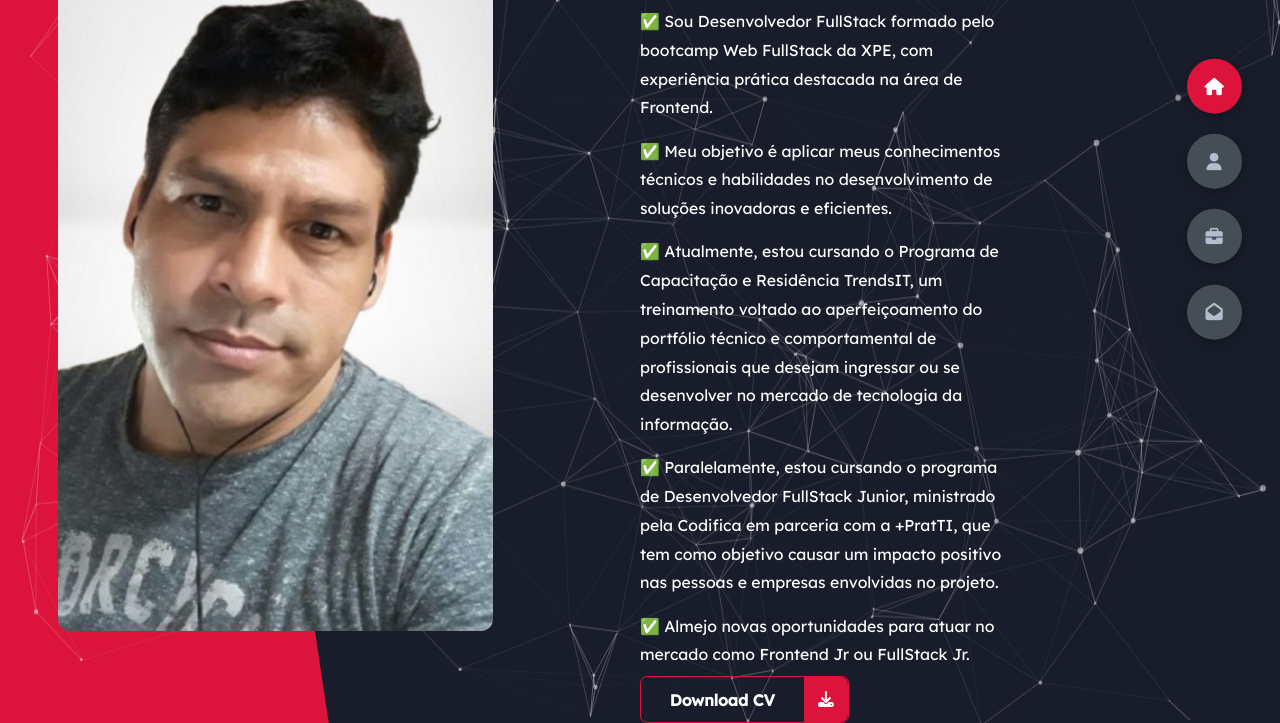
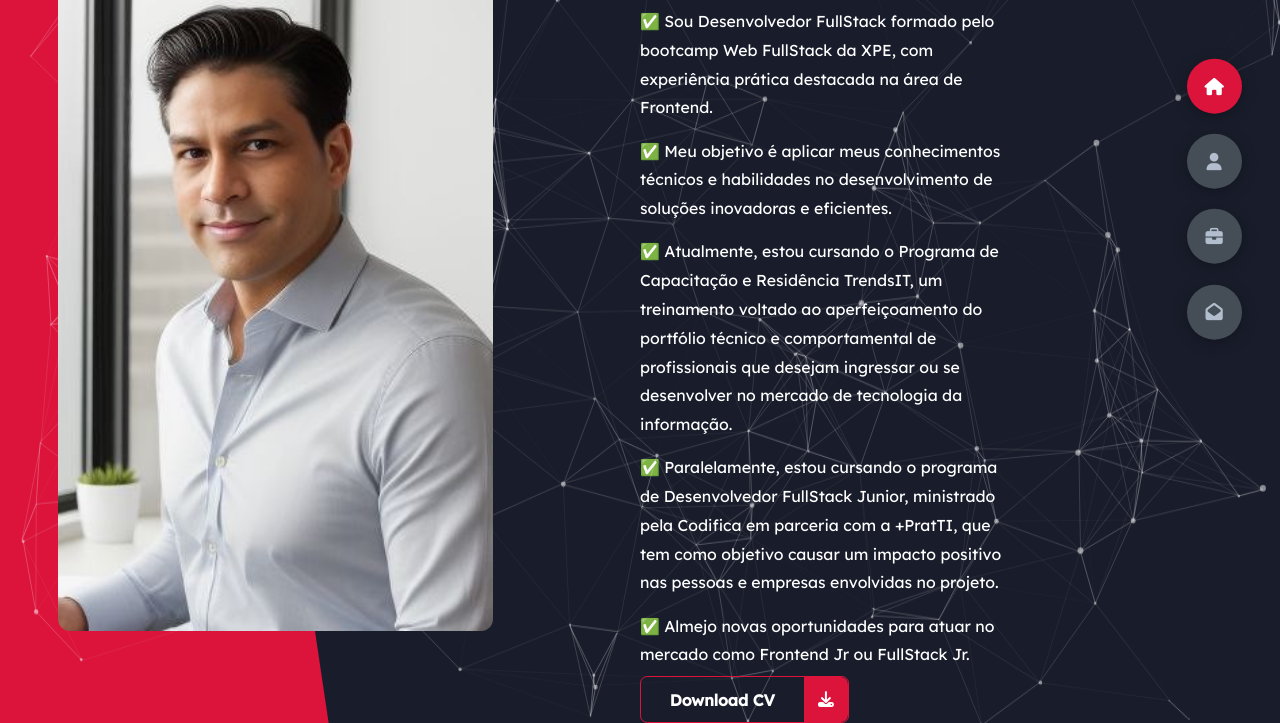
Before and after one commit to emersonpessoa01/portfolio-emerson, a plain HTML site: page index.html in a window 1280 px wide. Shown: the part 201-924 px from the top of the page. Drawn offline with nearby package versions, Linux system fonts and the light colour scheme; animation ran at ten frames a second.

Commit message:
feat: Updated profile image in index.html :rocket:

```diff
--- a/index.html
+++ b/index.html
@@ -34,7 +34,7 @@
         <div class="left-header">
           <div class="h-shape"></div>
           <div class="image" style="position: relative; z-index: 1">
-            <img src="img/emersonpessoa-profile.jpeg" alt="" />
+            <img src="img/emerson01.1.jpg" alt="" />
           </div>
         </div>
         <div class="right-header">
```
Also changed, not shown: img/emerson01.1.jpg (added).
